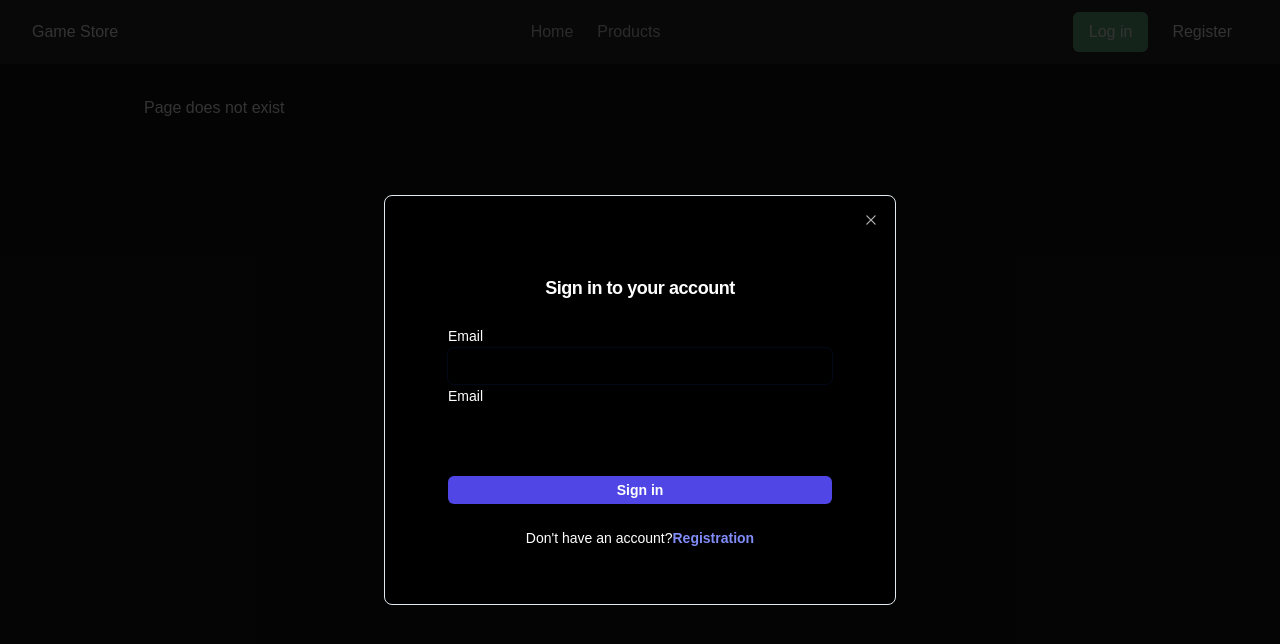
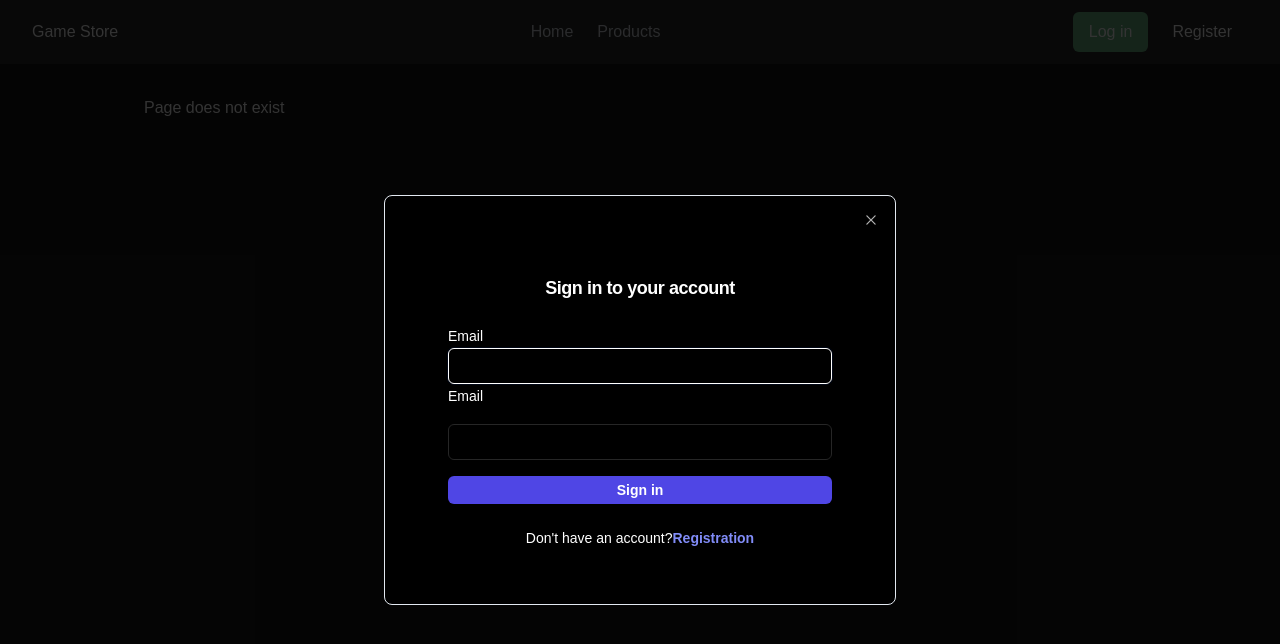
Before and after one commit to sinarhen/GameStore, a React (Create React App) app in the folder client/: page /admin in a window 1280 px wide. Both pictures are taken after a click on the button "Log in". Shown: the top 644 px of the page. Built offline with nearby package versions, Linux system fonts and the light colour scheme; no server answers; the HTML template or start-up script is replaced by a standard one.

Commit message:
Input styles

```diff
--- a/client/src/components/Input.tsx
+++ b/client/src/components/Input.tsx
@@ -11,7 +11,7 @@ const Input = React.forwardRef<HTMLInputElement, InputProps>(
       <input
         type={type}
         className={cn(
-          "flex h-9 w-full rounded-md border-transparent   bg-transparent px-3 py-1 text-sm shadow-sm transition-colors file:border-0 file:bg-transparent file:text-sm file:font-medium placeholder:text-muted-foreground focus-visible:outline-none focus-visible:ring-1 focus-visible:ring-ring disabled:cursor-not-allowed disabled:opacity-50",
+          "flex h-9 w-full rounded-md border-neutral-800 focus:border-white border  bg-transparent px-3 py-1 text-sm shadow-sm transition-colors file:border-0 file:bg-transparent file:text-sm file:font-medium placeholder:text-muted-foreground focus-visible:outline-none focus-visible:ring-1 focus-visible:ring-ring disabled:cursor-not-allowed disabled:opacity-50",
           className
         )}
         ref={ref}
```
